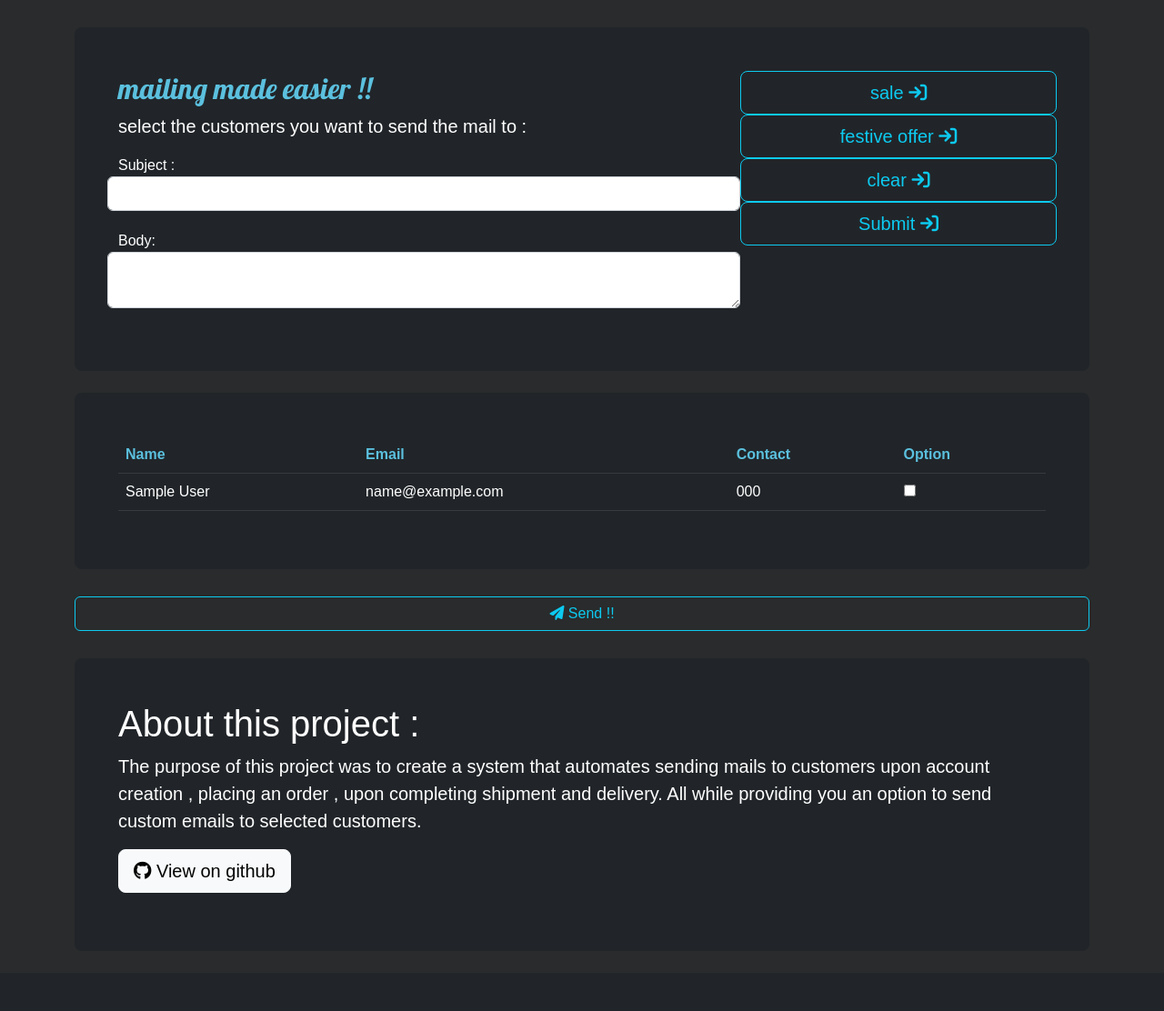
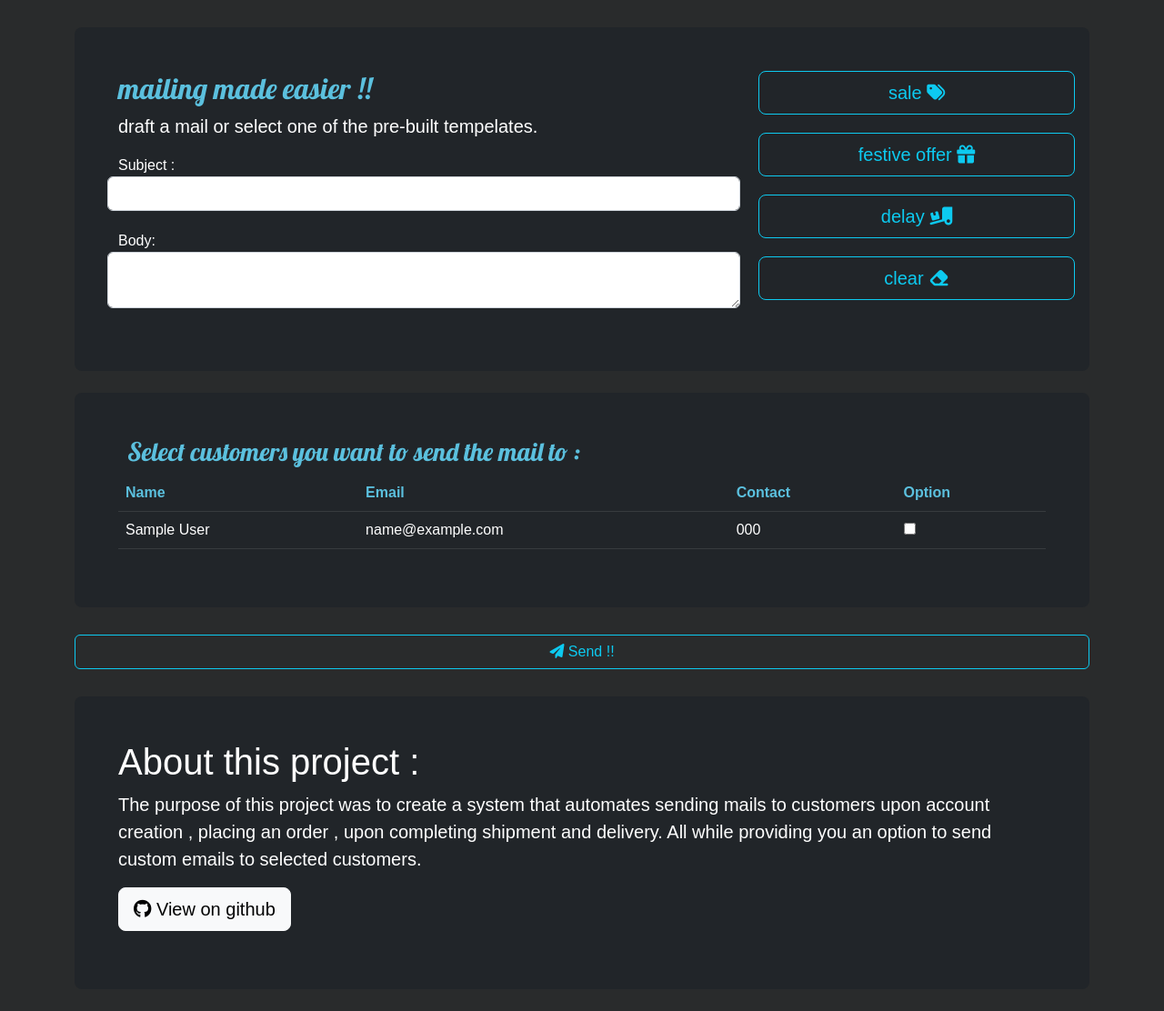
Before and after one commit to jayesh-fansamkar/mailingsys, a Flask app: page / in a window 1280 px wide. Shown: the part 58-1170 px from the top of the page at 91% size. Before the commit the page ends 1040 px from the top, so only its background shows below. Run offline with Flask 2, Linux system fonts and the light colour scheme; tables that the repository leaves empty hold one stand-in row (values such as "Sample post"); some libraries are stand-ins or nearby versions; some web fonts are replaced.

Commit message:
front end and validation

```diff
--- a/mailSystem/static/css/sendmail.css
+++ b/mailSystem/static/css/sendmail.css
@@ -52,3 +52,8 @@ body {
 .form-group.row.invalid small {
 	visibility: visible;
 }
+
+.prev{
+	margin-bottom: 20px;
+	margin-left: 20px;
+}
--- a/mailSystem/static/js/sendmail.js
+++ b/mailSystem/static/js/sendmail.js
@@ -4,6 +4,9 @@ const subject = document.getElementById('subject');
 const body = document.getElementById('content');
 const emails = document.getElementsByTagName("input").type == "checkbox";
 const form = document.getElementById('form');
+
+
+// document.getElementById("myText").value = "your string";
 
 
 form.addEventListener('submit', (e) => {
--- a/mailSystem/templates/sendmail.html
+++ b/mailSystem/templates/sendmail.html
@@ -29,7 +29,7 @@
             <div class="row">
                 <div class="col-md-8">
                     <h2> mailing made easier !! </h2>
-                    <p class="lead">select the customers you want to send the mail to : </p>
+                    <p class="lead">draft a mail or select one of the pre-built tempelates. </p>
 
                     <div class="form-group row ">
                         <label for="subject">Subject : </label><br>
@@ -46,22 +46,23 @@
                 </div>
                 <div class="col-md-4" >
                     <div class="form-group row">
-                        <button type="submit" class="btn btn-outline-info btn-lg btn-block" > sale <i class="fa-solid fa-arrow-right-to-bracket"></i> </button>
+                        <button type="submit" class="btn btn-outline-info btn-lg btn-block prev" id="sale"> sale <i class="fa-solid fa-tags"></i> </button>
                     </div>
                     <div class="form-group row">
-                        <button type="submit" class="btn btn-outline-info btn-lg btn-block" > festive offer <i class="fa-solid fa-arrow-right-to-bracket"></i> </button>
+                        <button type="submit" class="btn btn-outline-info btn-lg btn-block prev" id="festive_offer"> festive offer <i class="fa-solid fa-gift"></i></i> </button>
                     </div>
                     <div class="form-group row">
-                        <button type="submit" class="btn btn-outline-info btn-lg btn-block"> clear <i class="fa-solid fa-arrow-right-to-bracket"></i> </button>
+                        <button type="submit" class="btn btn-outline-info btn-lg btn-block prev" id="delay"> delay <i class="fa-solid fa-truck-ramp-box"></i> </button>
                     </div>
                     <div class="form-group row">
-                        <button type="submit" class="btn btn-outline-info btn-lg btn-block" > Submit <i class="fa-solid fa-arrow-right-to-bracket"></i> </button>
+                        <button type="submit" class="btn btn-outline-info btn-lg btn-block prev" id="clear" > clear <i class="fa-solid fa-eraser"></i> </button>
                     </div>
                  </div>
             </div>
         </div>
 
         <div class="p-5 mb-4 bg-dark text-white rounded-3" >
+            <h3>Select customers you want to send the mail to :</h3>
             <table  class="table table-hover table-dark" id="tab-main">
             <thead>
 
```
